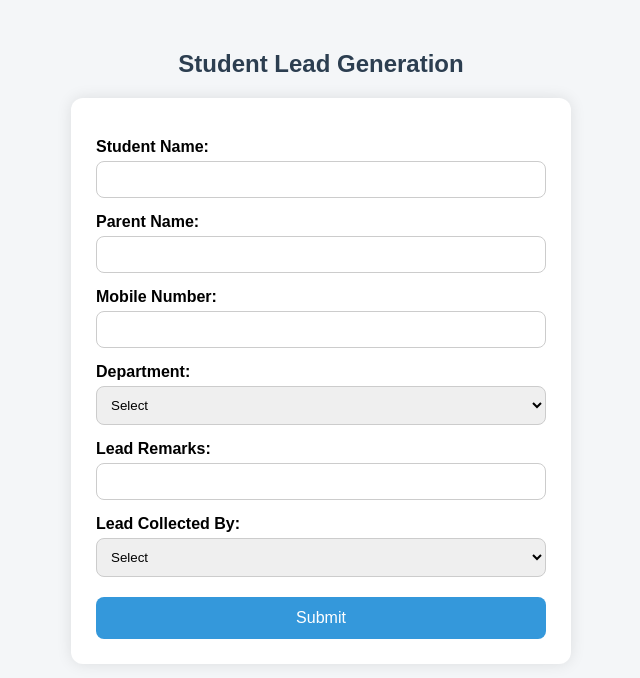
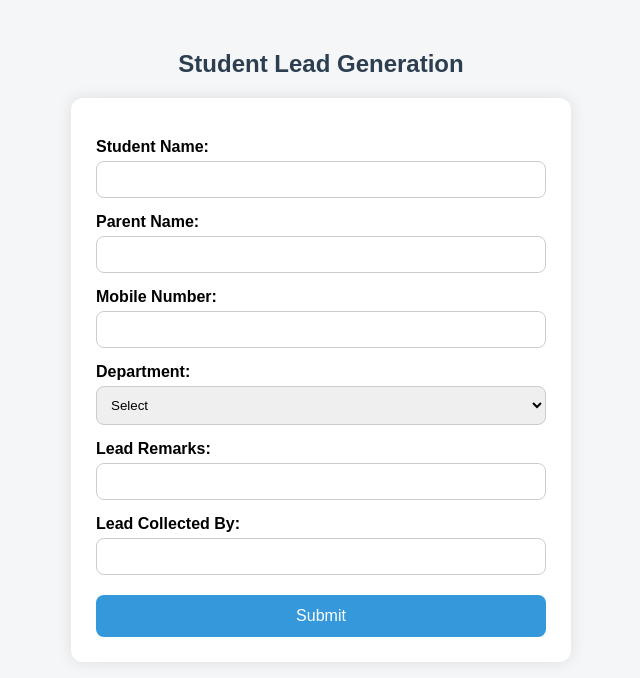
Before and after one commit to abhinandpk025/DreamBee-Lead-Form, a plain HTML site: page index.html in a window 1280 px wide. Shown: the whole page, without its empty margins (319-959 px from the left). Drawn offline with Linux system fonts and the light colour scheme.

Commit message:
Update index.html
Updating options myself

```diff
--- a/index.html
+++ b/index.html
@@ -80,19 +80,16 @@
       <option value="Mech">Mech</option>
       <option value="Civil">Civil</option>
       <option value="EEE">EEE</option>
+      <option value="ECE">ECE</option>
+      <option value="CS">CS</option>
+      <option value="IC">IC</option>
     </select>
 
     <label>Lead Remarks:</label>
     <input type="text" name="leadRemarks">
 
     <label>Lead Collected By:</label>
-    <select name="collectedBy" required>
-      <option value="">Select</option>
-      <option value="Jeevan S">Jeevan Sunny</option>
-      <option value="Sanjeev">Sanjeev</option>
-      <option value="Vineetha M">Vineetha M</option>
-      <option value="Other">Other</option> <!-- Added here -->
-    </select>
+    <input type="text" name="collectedBy">
 
     <button type="submit">Submit</button>
   </form>
```
